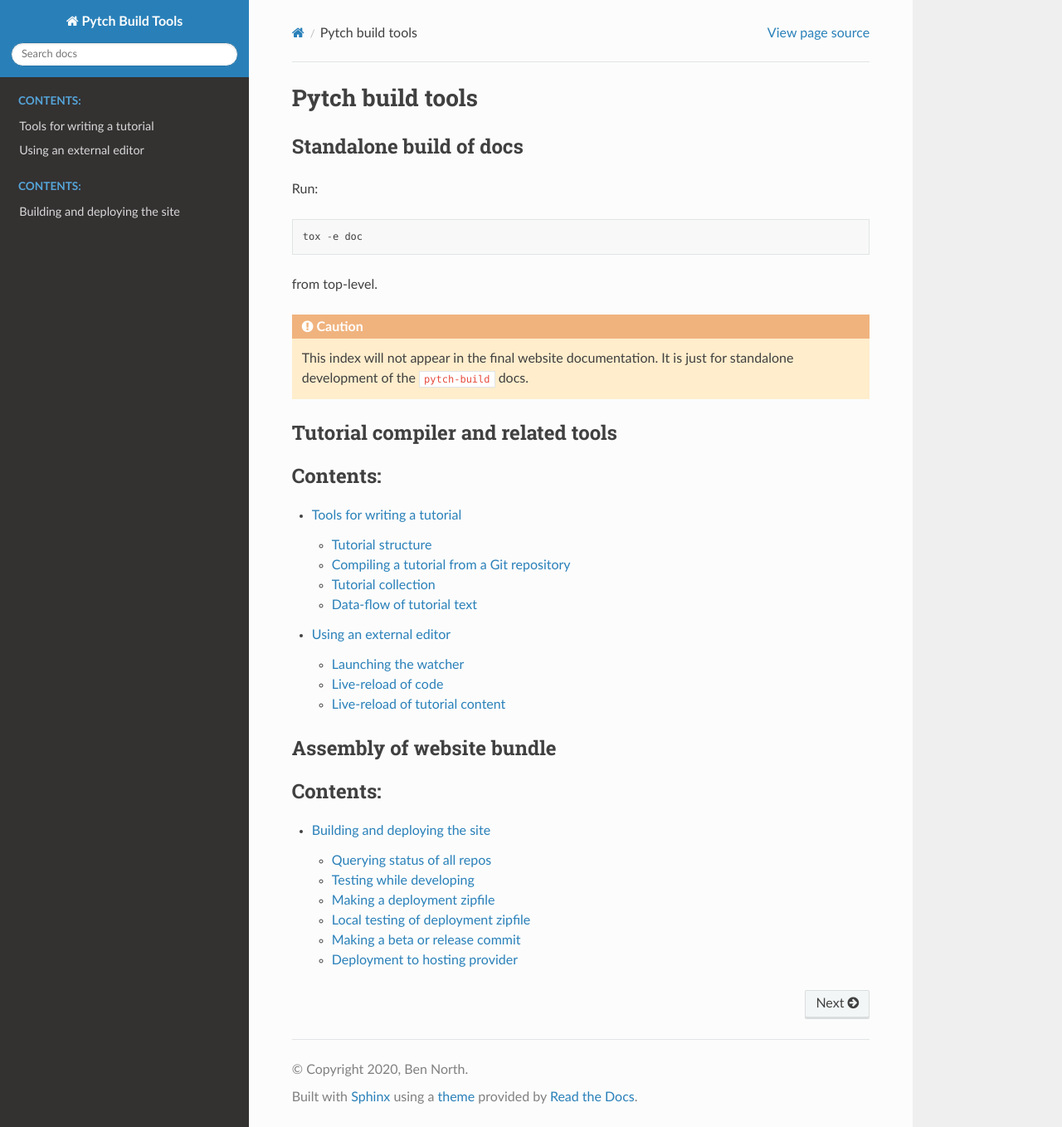
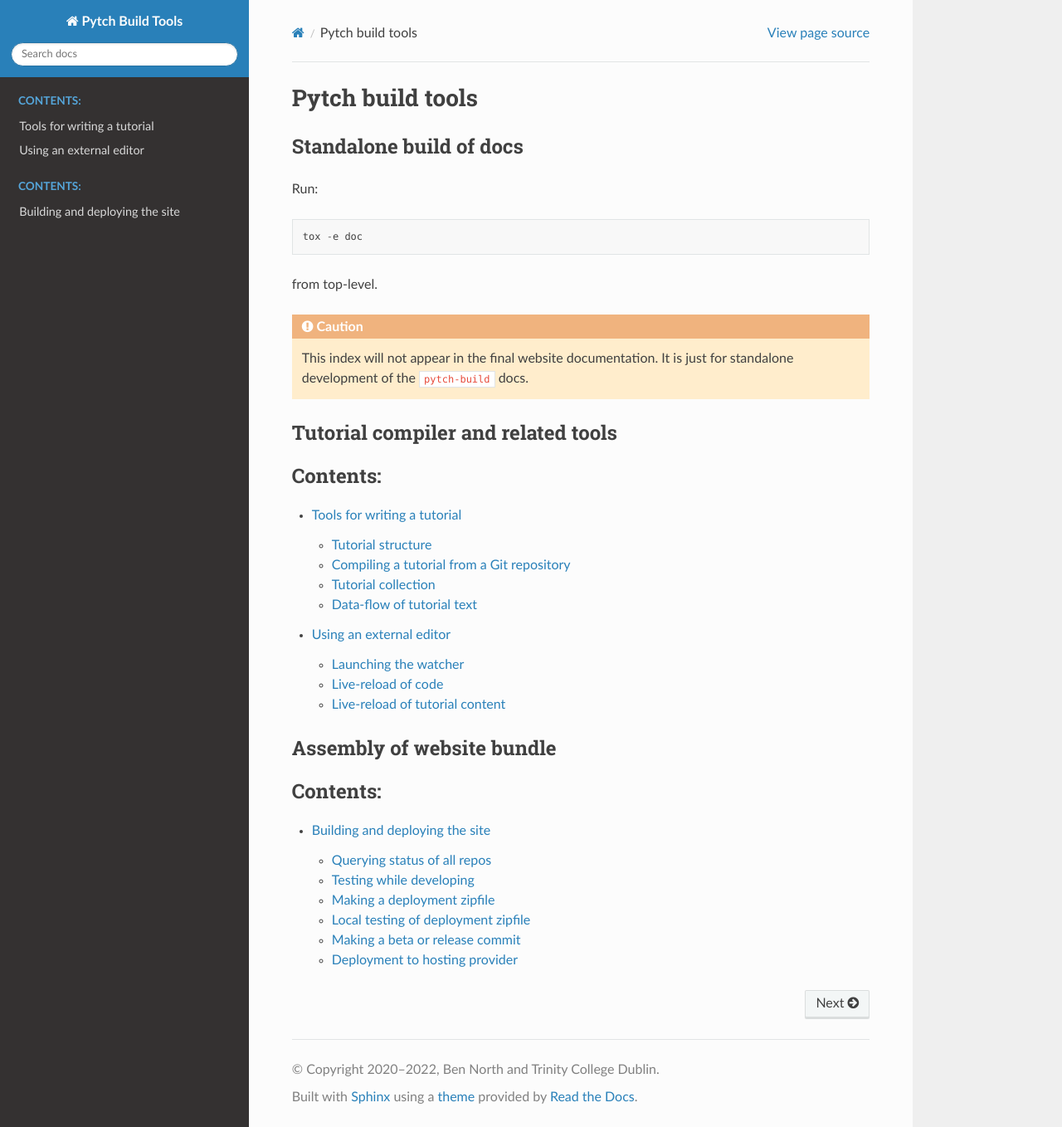
Before and after one commit to pytchlang/pytch-build, a Sphinx documentation site: the page built from doc/source/index.rst, in a window 1280 px wide and 1358 px high. Shown: the whole window at 83% size. Built offline with Sphinx 7.4.7 and the Read the Docs theme 2.0.0, drawn with Linux system fonts in a browser that asks for light colours.

Commit message:
Update copyright years and owners

```diff
--- a/doc/source/conf.py
+++ b/doc/source/conf.py
@@ -18,7 +18,7 @@
 # -- Project information -----------------------------------------------------
 
 project = 'Pytch Build Tools'
-copyright = '2020, Ben North'
+copyright = '2020–2022, Ben North and Trinity College Dublin'
 author = 'Ben North'
 
 
```
